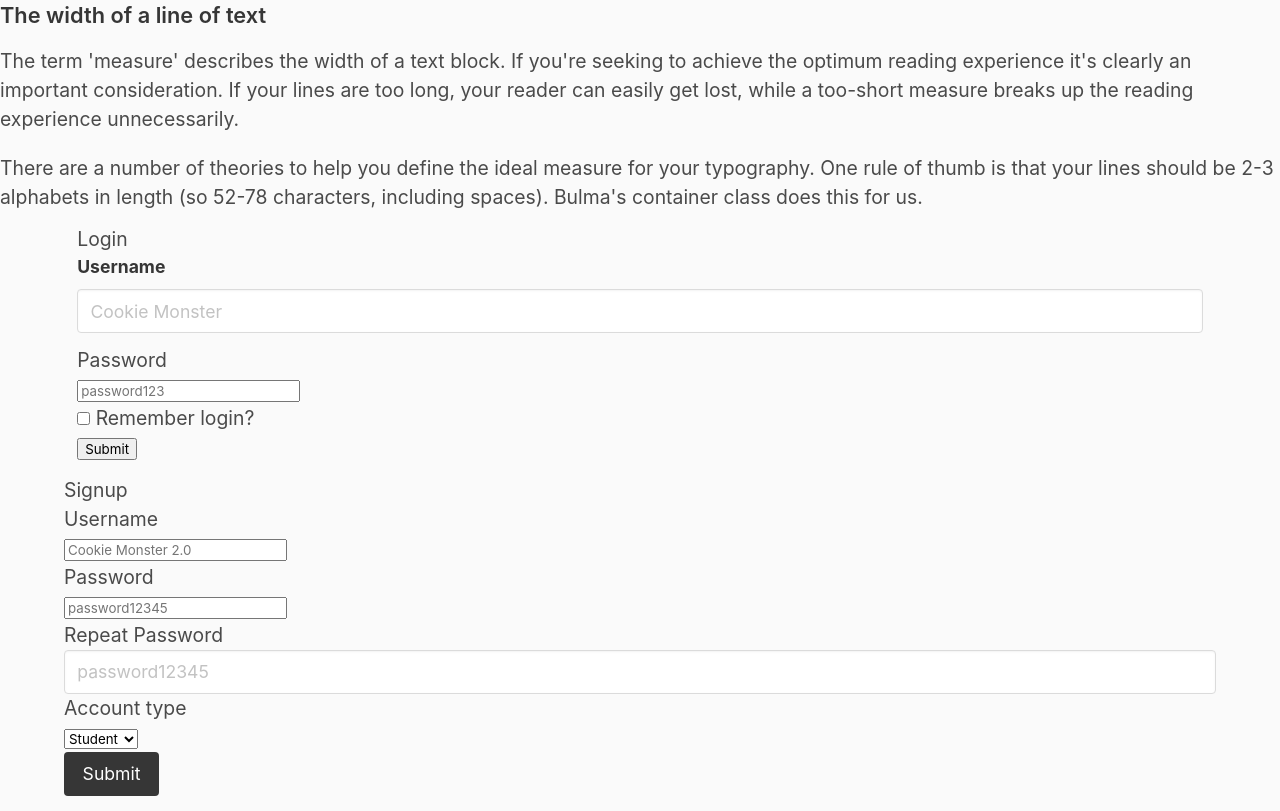
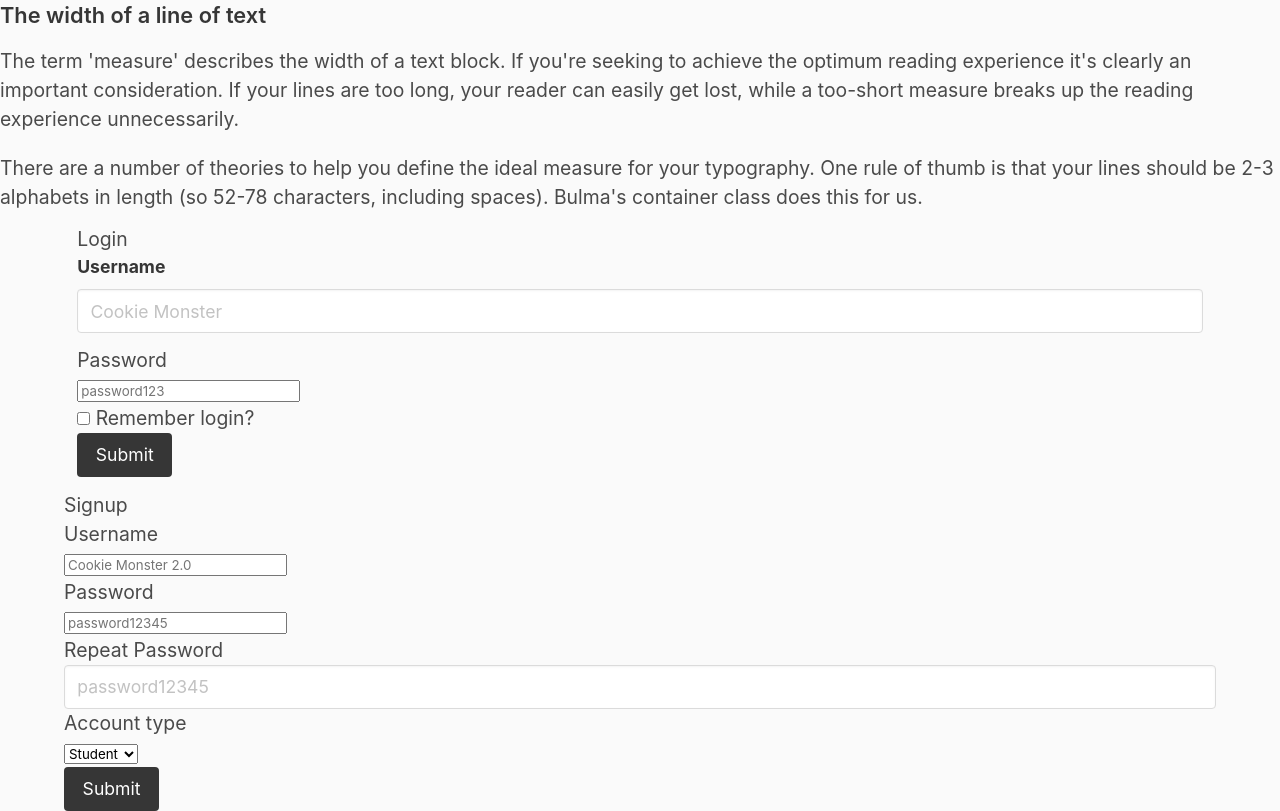
Before and after one commit to jdmar3-comp426/a02-rohansharma2023, a website: page index.html in a window 1280 px wide. Shown: the part 3516-4327 px from the top of the page. Drawn offline with nearby package versions, Linux system fonts and the light colour scheme; a web font is replaced by a local one.

Commit message:
both buttons are dark!

```diff
--- a/index.html
+++ b/index.html
@@ -179,7 +179,7 @@
                     </div>
                     <div class="">
                         <div class="">
-                            <button class="" type="submit">Submit</button>
+                            <button class="button is-dark" type="submit">Submit</button>
                         </div>
                     </div>
                 </form>
```
